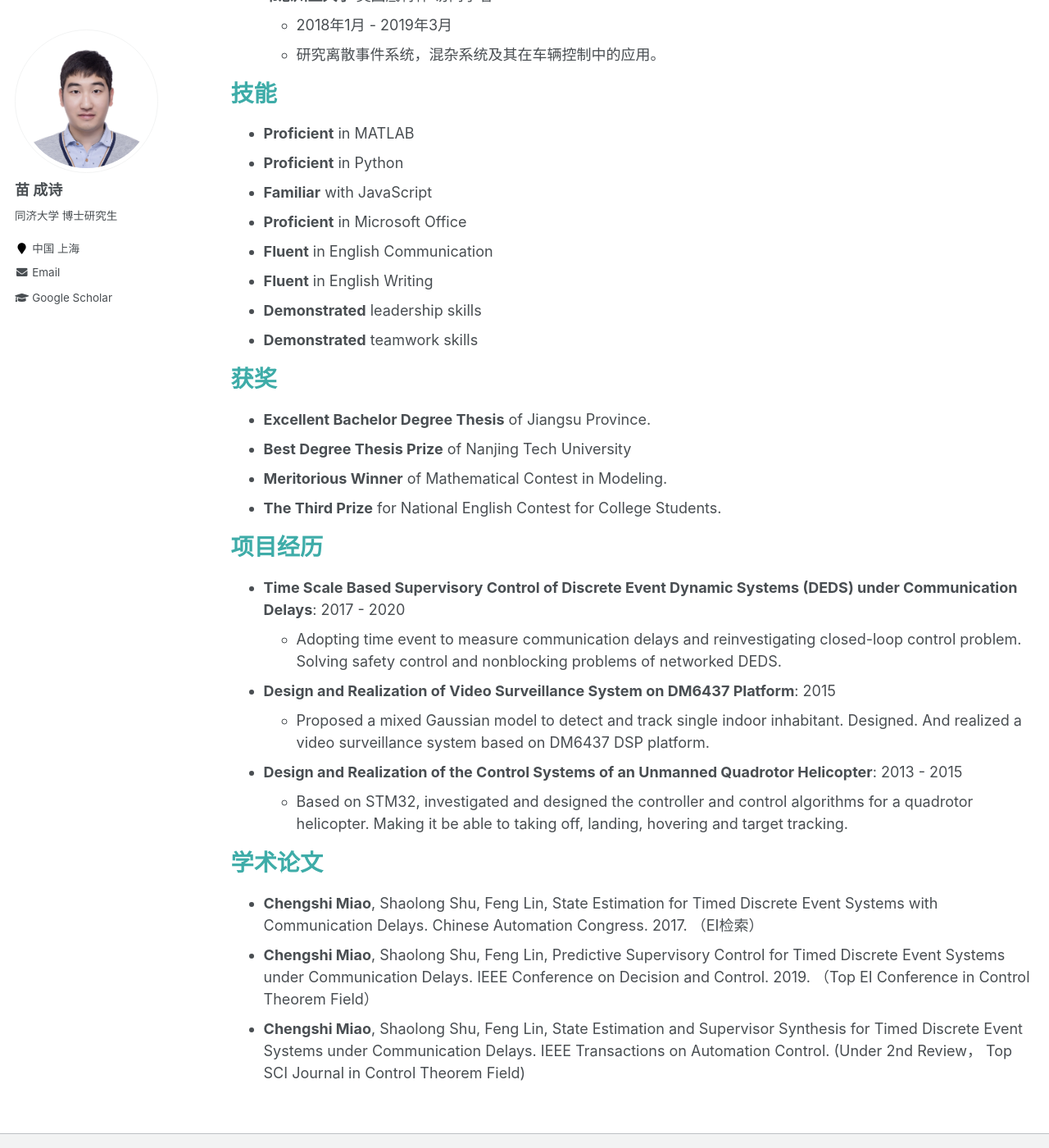
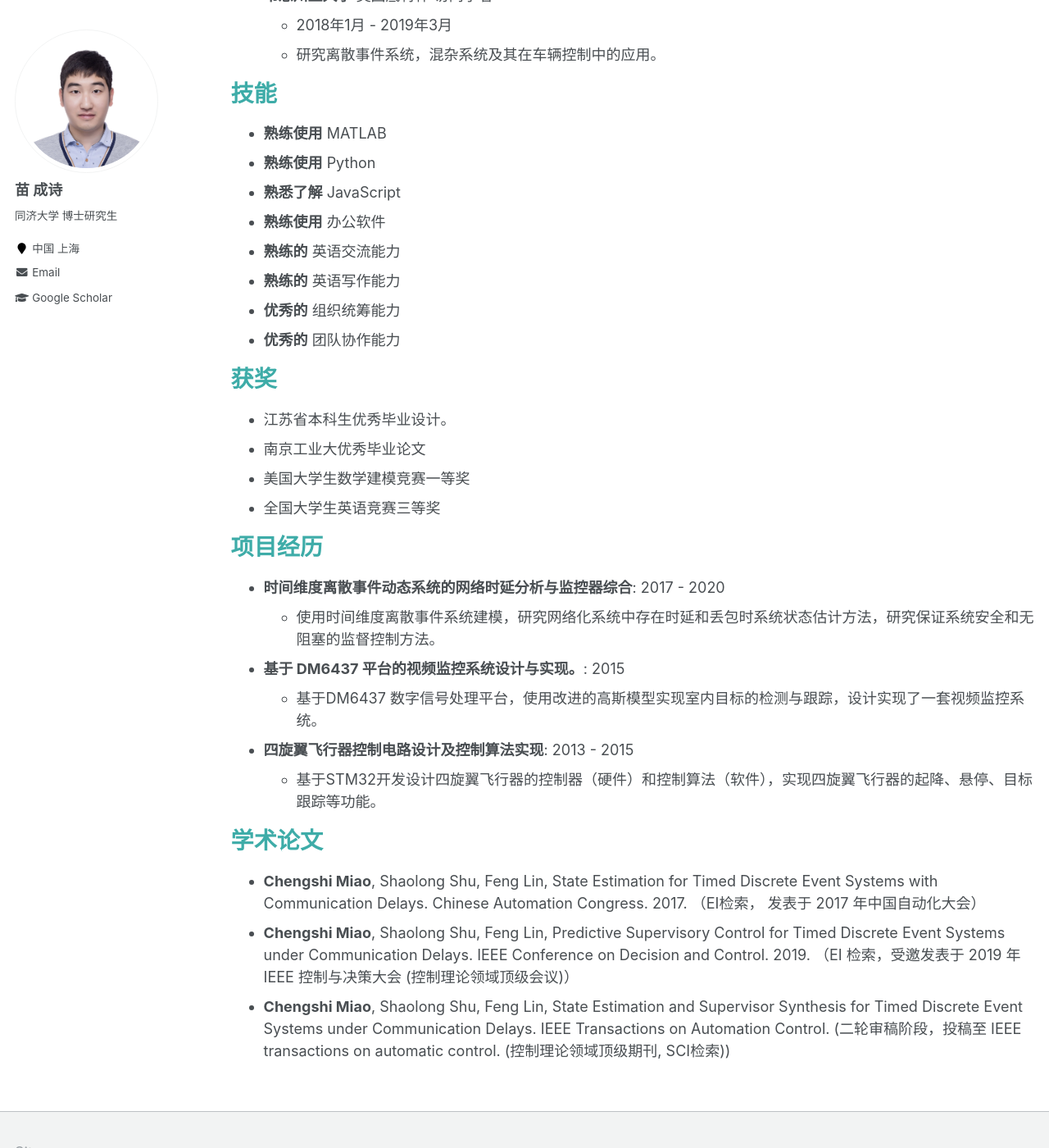
Before and after one commit to miaochengshi/cn, a Jekyll site: the page built from _pages/cv.md, in a window 1280 px wide and 1400 px high, scrolled down 471 px. Shown: the whole window at 82% size. Built offline with Jekyll 4.4.1, drawn with Linux system fonts in a browser that asks for light colours.

Commit message:
Update cv.md

```diff
--- a/_pages/cv.md
+++ b/_pages/cv.md
@@ -24,35 +24,36 @@ redirect_from:
 
 技能
 ======
-* **Proficient** in  MATLAB
-* **Proficient** in Python
-* **Familiar** with JavaScript
-* **Proficient** in Microsoft Office
-* **Fluent** in English Communication
-* **Fluent** in  English Writing
-* **Demonstrated** leadership skills
-* **Demonstrated** teamwork skills
+* **熟练使用** MATLAB
+* **熟练使用** Python
+* **熟悉了解** JavaScript
+* **熟练使用** 办公软件
+* **熟练的** 英语交流能力
+* **熟练的** 英语写作能力
+* **优秀的** 组织统筹能力
+* **优秀的** 团队协作能力
+
 
 获奖
 ======
-* **Excellent Bachelor Degree Thesis** of Jiangsu Province.
-* **Best Degree Thesis Prize** of Nanjing Tech University
-* **Meritorious Winner** of Mathematical Contest in Modeling.
-* **The Third Prize** for National English Contest for College Students.
+* 江苏省本科生优秀毕业设计。
+* 南京工业大优秀毕业论文
+* 美国大学生数学建模竞赛一等奖
+* 全国大学生英语竞赛三等奖
 
 项目经历
 ======
-* **Time Scale Based Supervisory Control of Discrete Event Dynamic Systems (DEDS) under Communication Delays**: 2017 - 2020
-  * Adopting time event to measure communication delays and reinvestigating closed-loop control problem. Solving safety control and nonblocking problems of networked DEDS.
+* **时间维度离散事件动态系统的网络时延分析与监控器综合**: 2017 - 2020
+  * 使用时间维度离散事件系统建模，研究网络化系统中存在时延和丢包时系统状态估计方法，研究保证系统安全和无阻塞的监督控制方法。
 
-* **Design and Realization of Video Surveillance System on DM6437 Platform**: 2015
-  * Proposed a mixed Gaussian model to detect and track single indoor inhabitant. Designed. And realized a video surveillance system based on DM6437 DSP platform.
+* **基于 DM6437 平台的视频监控系统设计与实现。**: 2015
+  * 基于DM6437 数字信号处理平台，使用改进的高斯模型实现室内目标的检测与跟踪，设计实现了一套视频监控系统。
 
-* **Design and Realization of the Control Systems of an Unmanned Quadrotor Helicopter**: 2013 - 2015
-  * Based on STM32, investigated and designed the controller and control algorithms for a quadrotor helicopter. Making it be able to taking off, landing, hovering and target tracking.
+* **四旋翼飞行器控制电路设计及控制算法实现**: 2013 - 2015
+  * 基于STM32开发设计四旋翼飞行器的控制器（硬件）和控制算法（软件），实现四旋翼飞行器的起降、悬停、目标跟踪等功能。
 
 学术论文
 ======
-* **Chengshi Miao**, Shaolong Shu, Feng Lin, State Estimation for Timed Discrete Event Systems with Communication Delays. Chinese Automation Congress. 2017. （EI检索）
-* **Chengshi Miao**, Shaolong Shu, Feng Lin, Predictive Supervisory Control for Timed Discrete Event Systems under Communication Delays. IEEE Conference on Decision and Control. 2019. （Top EI Conference in Control Theorem Field）
-* **Chengshi Miao**, Shaolong Shu, Feng Lin, State Estimation and Supervisor Synthesis for Timed Discrete Event Systems under Communication Delays. IEEE Transactions on Automation Control. (Under 2nd Review， Top SCI Journal in Control Theorem Field)
+* **Chengshi Miao**, Shaolong Shu, Feng Lin, State Estimation for Timed Discrete Event Systems with Communication Delays. Chinese Automation Congress. 2017. （EI检索， 发表于 2017 年中国自动化大会）
+* **Chengshi Miao**, Shaolong Shu, Feng Lin, Predictive Supervisory Control for Timed Discrete Event Systems under Communication Delays. IEEE Conference on Decision and Control. 2019. （EI 检索，受邀发表于 2019 年 IEEE 控制与决策大会 (控制理论领域顶级会议)）
+* **Chengshi Miao**, Shaolong Shu, Feng Lin, State Estimation and Supervisor Synthesis for Timed Discrete Event Systems under Communication Delays. IEEE Transactions on Automation Control. (二轮审稿阶段，投稿至 IEEE transactions on automatic control. (控制理论领域顶级期刊, SCI检索))
```
